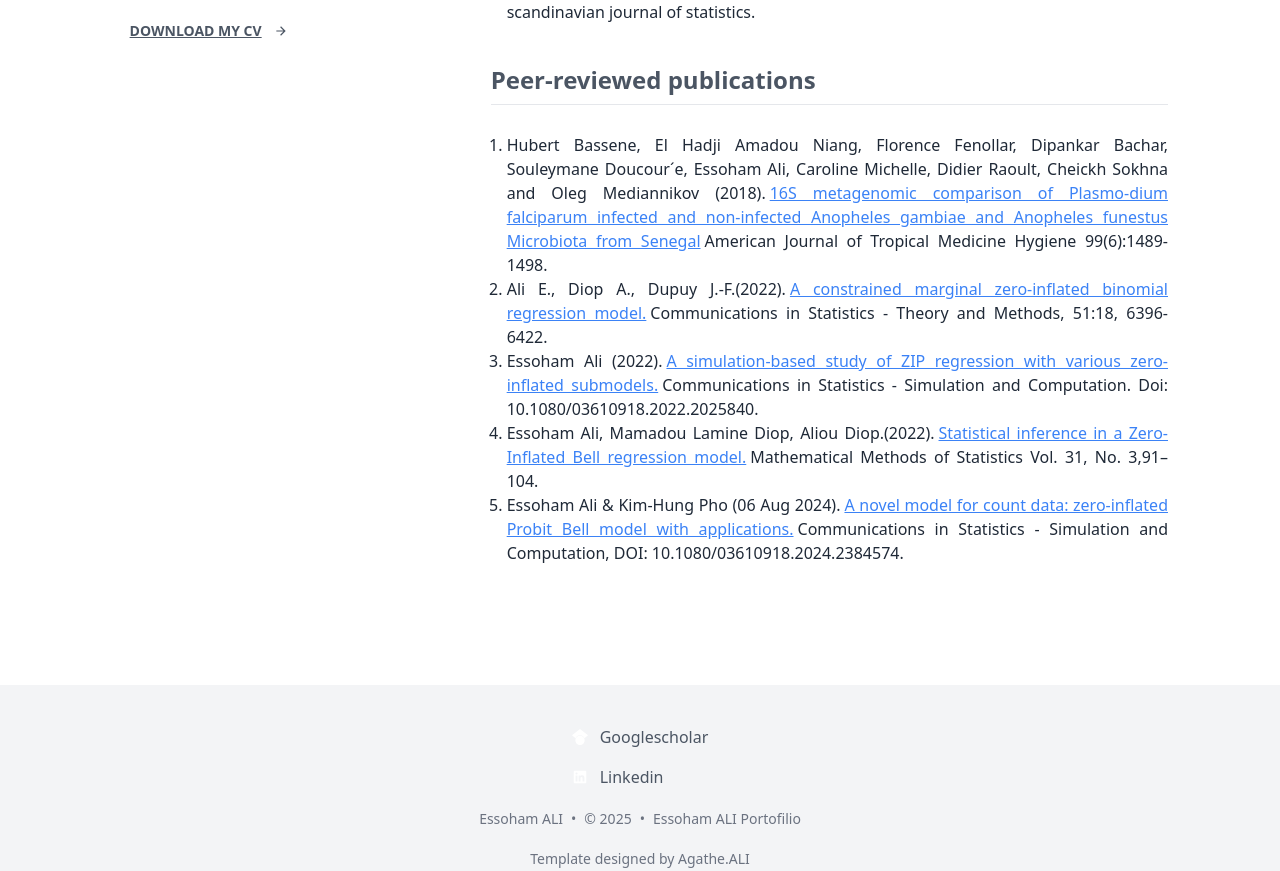
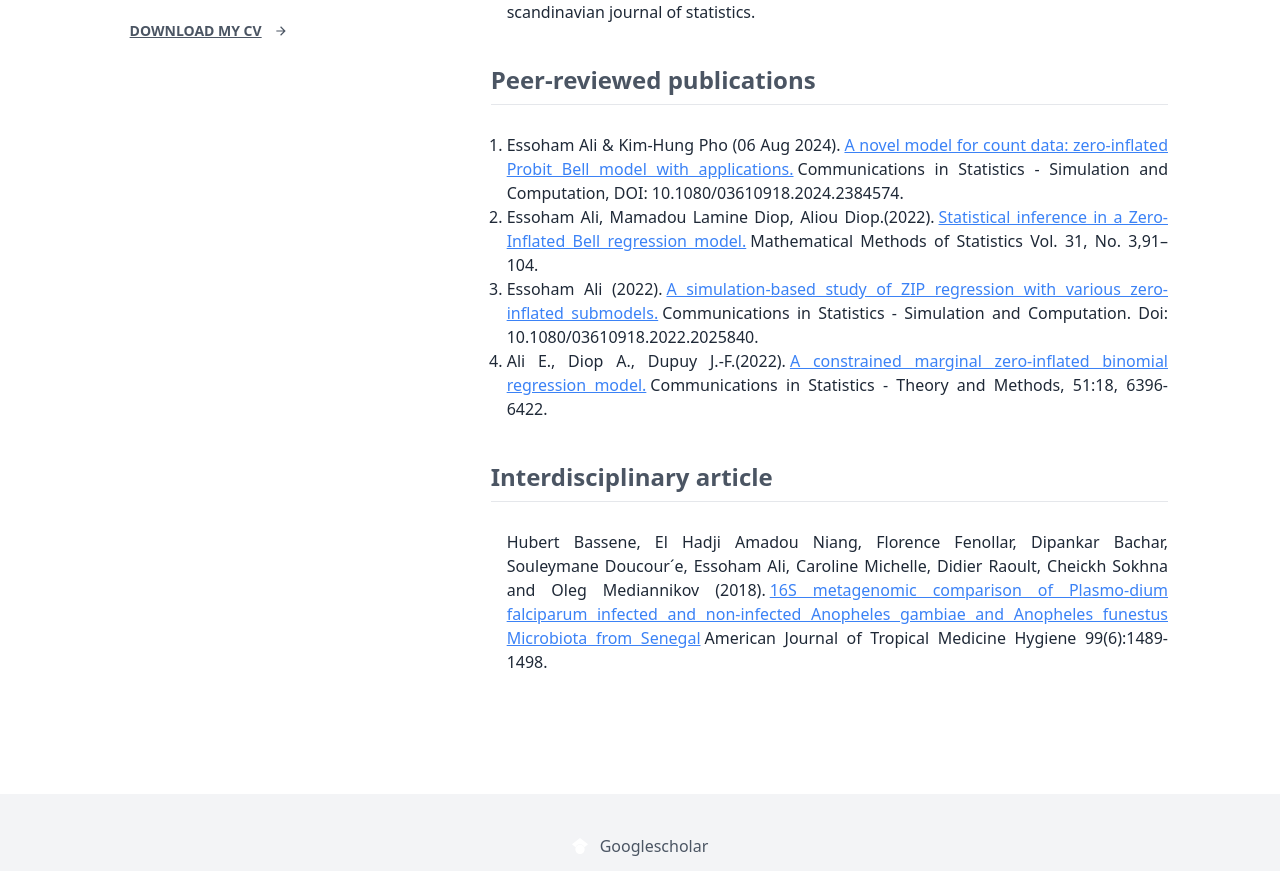
Before and after one commit to Gnilane95/essoham_portfolio, a Next.js app: page /publications in a window 1280 px wide. Shown: the part 583-1454 px from the top of the page. Built offline with nearby package versions, Linux system fonts and the light colour scheme; what tw-elements would draw is missing.

Commit message:
add section Interdisciplinary Article

```diff
--- /dev/null
+++ b/components/home/InterdisciplinaryArticles.jsx
@@ -0,0 +1,29 @@
+import React from "react";
+import Link from "next/link";
+import { interdisciplinaryArticles } from "../../data/siteData";
+import SiteHeader from "../shared/SiteHeader";
+
+
+export default function InterdisciplinaryArticles() {
+  return (
+    <div className="xl:px-56g lg:px-20g sm:px-7g md:px-16g text-justify my-10">
+      <SiteHeader title={"Interdisciplinary article"}/>
+      <div className="mt-7">
+        <ol className="ulist-decimal ilist-outside pl-4">
+          {interdisciplinaryArticles.map((interdisciplinaryArticle) => {
+            const{id,authors_date, article, journal, link_to_article} = interdisciplinaryArticle;
+            return (
+              <li key={id} className="">
+                <span>{authors_date}</span>
+                <Link href={link_to_article}>
+                  <span className="underline text-blue-500 pl-1">{article}</span>
+                </Link>
+                <span className="pl-1">{journal}</span>
+              </li>
+            );
+          })}
+        </ol>
+      </div>
+    </div>
+  );
+}
--- a/components/home/SectionAboutme.jsx
+++ b/components/home/SectionAboutme.jsx
@@ -15,7 +15,7 @@ export default function SectionAboutme() {
       <div className="text-justify pb-9">
         <SiteHeader title={"About me"} className />
         <p className="sm:leading-relaxed lg:leading-relaxed md:leading-loose  md:text-base pb-2">
-          I am a Lecture-Researcher in Statistics at the Institute of Applied Mathematics at the Catholic University of the West, Angers. My office is located in the Science building (2 Bd de Lavoisier, 49000 Angers).
+          I am a Lecture-Researcher in Statistics at the Institute of Applied Mathematics at the Catholic University of the West, Angers. My office is located in the Science building (44 Rue Rabelais, 49000 Angers).
           Previously, I was a postdoctoral researcher at the University of Rouen and then a Temporary Lecturer and Researcher at the Department of Mathematics and Statistics at the University of Southern Brittany.
           I did my PhD in Mathematics at the Mathematics Laboratory of the Gaston Berger University of Saint-Louis, under the supervision of Professors Aliou Diop from Gaston Berger University of Saint-Louis and <Link href={'https://dupuy.perso.math.cnrs.fr/'} className='underline font-semibold'>Jean-François Dupuy</Link> from INSA Rennes.
           On July 21, 2021, I defended my PhD thesis titled Marginal Regression Models for Zero-Inflated Count Data.
--- a/data/siteData.js
+++ b/data/siteData.js
@@ -392,17 +392,17 @@ const submitteds =[
 const peerReviewedPublications =[
     {
       id: 1,
-      authors_date : "Hubert Bassene, El Hadji Amadou Niang, Florence Fenollar, Dipankar Bachar, Souleymane Doucour´e, Essoham Ali, Caroline Michelle, Didier Raoult, Cheickh Sokhna and Oleg Mediannikov (2018).",
-      article : "16S metagenomic comparison of Plasmo-dium falciparum infected and non-infected Anopheles gambiae and Anopheles funestus Microbiota from Senegal",
-      journal : "American Journal of Tropical Medicine Hygiene 99(6):1489-1498.",
-      link_to_article : 'https://pubmed.ncbi.nlm.nih.gov/30350766/',
+      authors_date : "Essoham Ali & Kim-Hung Pho (06 Aug 2024).",
+      article : "A novel model for count data: zero-inflated Probit Bell model with applications.",
+      journal : "Communications in Statistics - Simulation and Computation, DOI: 10.1080/03610918.2024.2384574.",
+      link_to_article : 'https://www.tandfonline.com/doi/full/10.1080/03610918.2024.2384574',
     },
     {
       id: 2,
-      authors_date : "Ali E., Diop A., Dupuy J.-F.(2022).",
-      article : "A constrained marginal zero-inflated binomial regression model.",
-      journal : "Communications in Statistics - Theory and Methods, 51:18, 6396-6422.",
-      link_to_article : 'https://www.tandfonline.com/doi/abs/10.1080/03610926.2020.1861296',
+      authors_date : "Essoham Ali, Mamadou Lamine Diop, Aliou Diop.(2022).",
+      article : "Statistical inference in a Zero-Inflated Bell regression model.",
+      journal : "Mathematical Methods of Statistics Vol. 31, No. 3,91–104.",
+      link_to_article : 'https://link.springer.com/article/10.3103/S1066530722030012',
     },
     {
       id: 3,
@@ -413,17 +413,19 @@ const peerReviewedPublications =[
     },
     {
       id: 4,
-      authors_date : "Essoham Ali, Mamadou Lamine Diop, Aliou Diop.(2022).",
-      article : "Statistical inference in a Zero-Inflated Bell regression model.",
-      journal : "Mathematical Methods of Statistics Vol. 31, No. 3,91–104.",
-      link_to_article : 'https://link.springer.com/article/10.3103/S1066530722030012',
+      authors_date : "Ali E., Diop A., Dupuy J.-F.(2022).",
+      article : "A constrained marginal zero-inflated binomial regression model.",
+      journal : "Communications in Statistics - Theory and Methods, 51:18, 6396-6422.",
+      link_to_article : 'https://www.tandfonline.com/doi/abs/10.1080/03610926.2020.1861296',
     },
+  ];
+const interdisciplinaryArticles =[
     {
-      id: 5,
-      authors_date : "Essoham Ali & Kim-Hung Pho (06 Aug 2024).",
-      article : "A novel model for count data: zero-inflated Probit Bell model with applications.",
-      journal : "Communications in Statistics - Simulation and Computation, DOI: 10.1080/03610918.2024.2384574.",
-      link_to_article : 'https://www.tandfonline.com/doi/full/10.1080/03610918.2024.2384574',
+      id: 1,
+      authors_date : "Hubert Bassene, El Hadji Amadou Niang, Florence Fenollar, Dipankar Bachar, Souleymane Doucour´e, Essoham Ali, Caroline Michelle, Didier Raoult, Cheickh Sokhna and Oleg Mediannikov (2018).",
+      article : "16S metagenomic comparison of Plasmo-dium falciparum infected and non-infected Anopheles gambiae and Anopheles funestus Microbiota from Senegal",
+      journal : "American Journal of Tropical Medicine Hygiene 99(6):1489-1498.",
+      link_to_article : 'https://pubmed.ncbi.nlm.nih.gov/30350766/',
     },
   ];
 
@@ -648,6 +650,7 @@ module.exports = {
   mScStudents,
   submitteds,
   peerReviewedPublications,
+  interdisciplinaryArticles,
 
   curentPositionTextOne,
   curentPositionTextTwo,
--- a/pages/publications.js
+++ b/pages/publications.js
@@ -3,11 +3,9 @@ import Layout from "../components/layout/Layout";
 import Navbar from "../components/header/Navbar";
 import Hero from "../components/header/Hero";
 import { NextSeo } from "next-seo";
-import Supervising from "../components/shared/Supervising";
 import SubmittedOrToBesubmitted from "../components/home/SubmittedOrToBesubmitted";
 import PeerReviewedPublications from "../components/home/PeerReviewedPublications";
-import { Publication } from "../components/shared/Publication";
-import Preprints from "../components/shared/Preprints";
+import InterdisciplinaryArticles from "../components/home/InterdisciplinaryArticles";
 
 export default function publications() {
   return (
@@ -34,6 +32,7 @@ export default function publications() {
         <div className="md:flex-1 md:mt-10 pr-5 pl-5 md:pl-10 md:pr-28">
           <SubmittedOrToBesubmitted/>
           <PeerReviewedPublications/>
+          <InterdisciplinaryArticles/>
         </div>
       </div>
 
```
